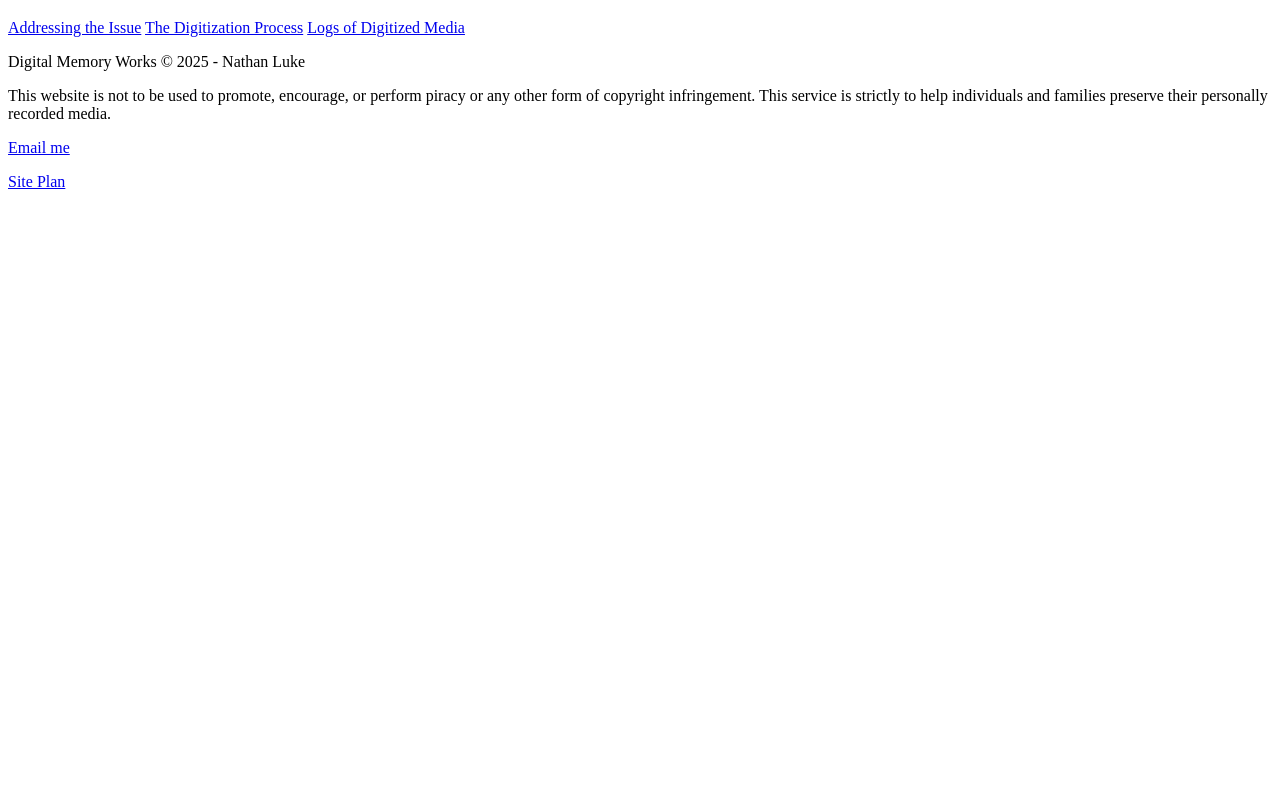
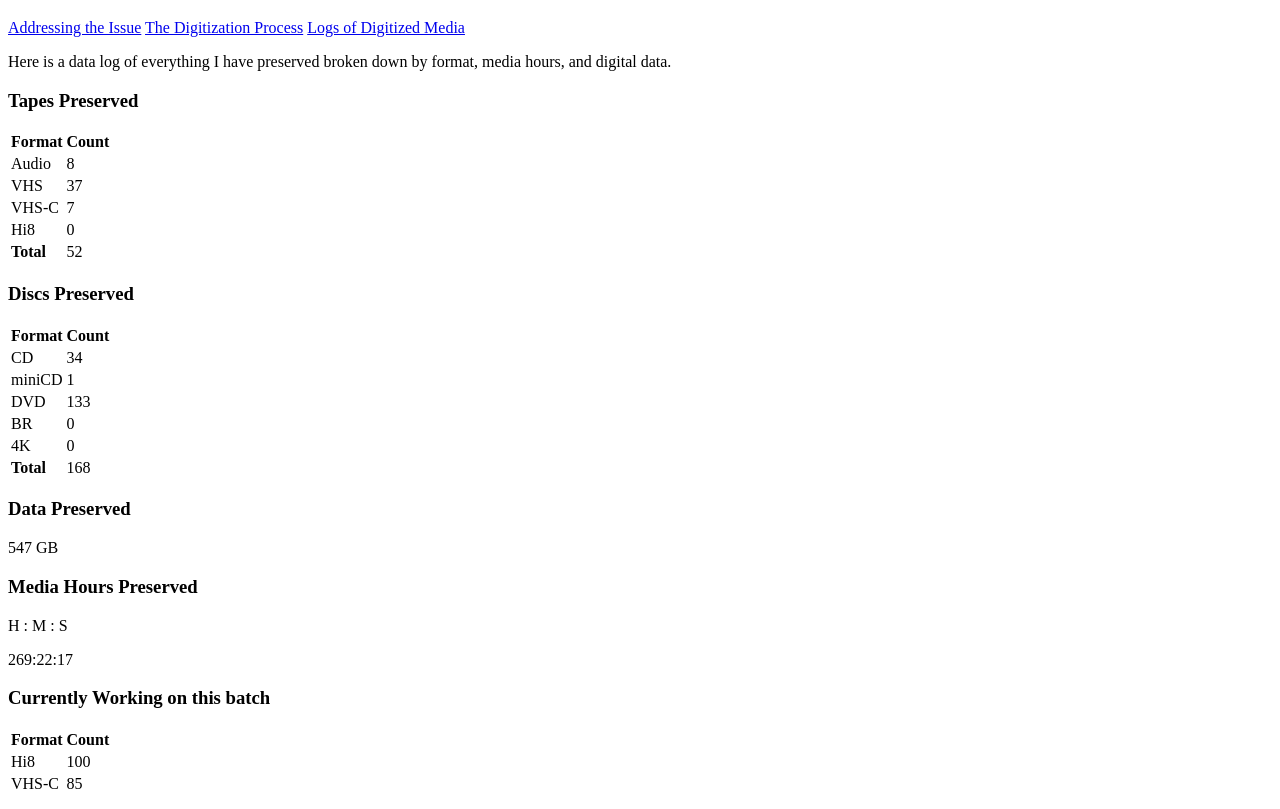
Before and after one commit to luk17006/wdd130, a plain HTML site: page preservation/log.html in a window 1280 px wide. Shown: the part 273-1082 px from the top of the page. Before the commit the page ends 800 px from the top, so only its background shows below. Drawn offline with Linux system fonts and the light colour scheme.

Commit message:
w10 correction commit

```diff
--- a/preservation/log.html
+++ b/preservation/log.html
@@ -3,7 +3,7 @@
 <head>
     <meta charset="UTF-8">
     <meta name="viewport" content="width=device-width, initial-scale=1.0">
-    <title>Document</title>
+    <title>Log of Preserved Media</title>
 </head>
 <body>
 
@@ -19,6 +19,145 @@
             </nav>
     </header>
 
+    <section>
+        <p>Here is a data log of everything I have preserved broken down by format, media hours, and digital data.</p>
+
+        <!-- <p>DATA IS NOT ACCURATE. PAGE STILL UNDER CONSTRUCTION.</p> -->
+
+    </section>
+
+    <main>
+        <section>
+            <h3>Tapes Preserved</h3>
+            <table id="tapeTable">
+                <thead>
+                    <tr>
+                        <th>Format</th>
+                        <th>Count</th>
+                    </tr>
+                </thead>
+                <tbody>
+                    <tr>
+                        <td>Audio</td>
+                        <td class="count">8</td>
+                    </tr>
+                    <tr>
+                        <td>VHS</td>
+                        <td class="count">37</td>
+                    </tr>
+                    <tr>
+                        <td>VHS-C</td>
+                        <td class="count">7</td>
+                    </tr>
+                    <tr>
+                        <td>Hi8</td>
+                        <td class="count">0</td>
+                    </tr>
+                    <tr>
+                        <td><strong>Total</strong></td>
+                        <td id="tapeTotal"><strong>0</strong></td>
+                    </tr>
+                </tbody>
+            </table>
+        </section>
+
+        <section>
+            <h3>Discs Preserved</h3>
+            <table id="discTable">
+                <thead>
+                    <tr>
+                        <th>Format</th>
+                        <th>Count</th>
+                    </tr>
+                </thead>
+                <tbody>
+                    <tr>
+                        <td>CD</td>
+                        <td class="count">34</td>
+                    </tr>
+                    <tr>
+                        <td>miniCD</td>
+                        <td class="count">1</td>
+                    </tr>
+                    <tr>
+                        <td>DVD</td>
+                        <td class="count">133</td>
+                    </tr>
+                    <tr>
+                        <td>BR</td>
+                        <td class="count">0</td>
+                    </tr>
+                    <tr>
+                        <td>4K</td>
+                        <td class="count">0</td>
+                    </tr>
+                    <tr>
+                        <td><strong>Total</strong></td>
+                        <td id="discTotal"><strong>0</strong></td>
+                    </tr>
+                </tbody>
+            </table>
+        </section>
+
+        <!-- script by AI -->
+            <script>
+                function calculateTotal(tableID, totalCellId) {
+                    const table = document.getElementById(tableID);
+                    const countCells = table.querySelectorAll('.count');
+                    let total = 0;
+                    countCells.forEach(cell => {
+                        total += parseInt(cell.textContent, 10) || 0;
+                    });
+                    document.getElementById(totalCellId).textContent = total;
+                }
+                calculateTotal('tapeTable', 'tapeTotal');
+                calculateTotal('discTable', 'discTotal');
+            </script>
+
+        <section>
+            <h3>Data Preserved</h3>
+            <p>547 GB</p>
+        </section>
+
+        <section>
+            <h3>Media Hours Preserved</h3>
+            <p>H : M : S</p>
+            <p>269:22:17</p>
+        </section>
+
+        <section>
+            <h3>Currently Working on this batch</h3>
+            <table>
+                <thead>
+                    <tr>
+                        <th>Format</th>
+                        <th>Count</th>
+                    </tr>
+                </thead>
+                <tbody>
+                    <tr>
+                        <td>Hi8</td>
+                        <td>100</td>
+                    </tr>
+                    <tr>
+                        <td>VHS-C</td>
+                        <td>85</td>
+                    </tr>
+                </tbody>
+            </table>
+        </section>
+
+        <figure>
+                <img src="styles/images/humble_setupsmall.jpg" alt="My humble digitization station">
+                <figcaption>My humble "digitization station" at home.</figcaption>
+            </figure>
+
+            <figure>
+                <img src="styles/images/clientsitesmall.jpg" alt='My "Mobile" digitization station on site for a client'>
+                <figcaption>Me at my "mobile" "preservation station" on site for a client. This is what you can expect to see if you hire me for on-site service.</figcaption>
+            </figure>
+    </main>
+
     <footer>
         <p>Digital Memory Works &copy; 2025 - Nathan Luke</p>
         <p>This website is not to be used to promote, encourage, or perform piracy or any other form of copyright infringement. This service is strictly to help individuals and families preserve their personally recorded media.</p>
```
Also changed, not shown: preservation/index.html (+4 -4 lines), preservation/styles/images/discrot.jpg (added), preservation/styles/images/discrotsmall.jpg (added), preservation/styles/images/moldytape.jpg (added), preservation/styles/images/moldytapecrop.jpg (added).
